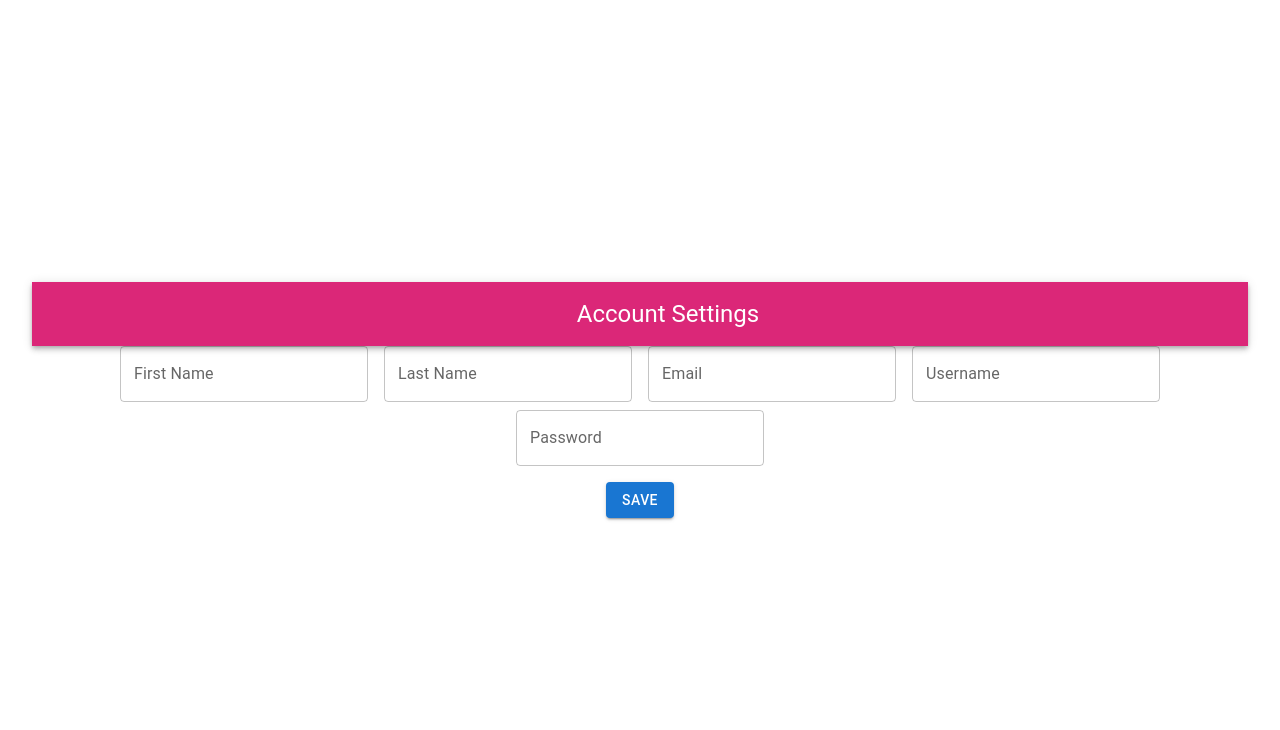
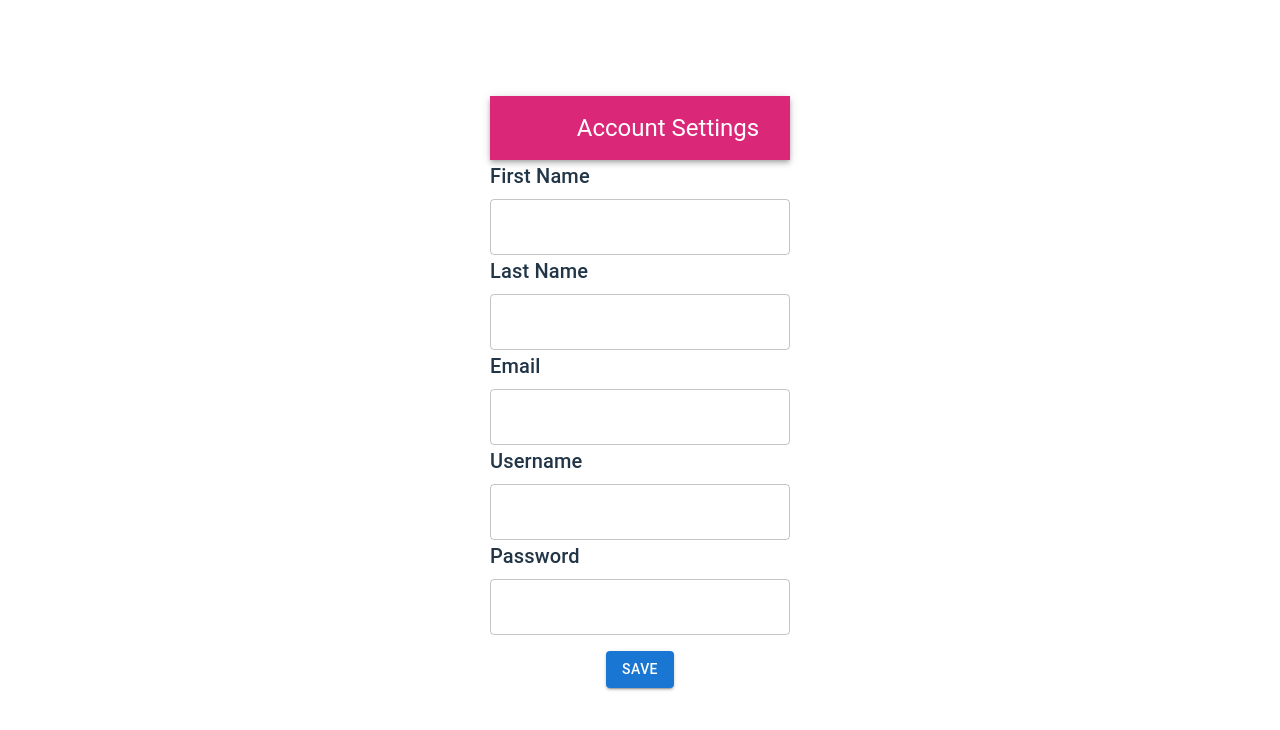
Before and after one commit to Cardoso0528/SoftwareGroup8, a React (Vite) app in the folder app/client/: page /account-settings in a window 1280 px wide. Shown: the top 730 px of the page. Built offline with nearby package versions, Linux system fonts and the light colour scheme; some icons are missing.

Commit message:
buttons for dashboard, updated account settings

```diff
--- a/app/client/src/pages/AccountSetting.tsx
+++ b/app/client/src/pages/AccountSetting.tsx
@@ -1,57 +1,57 @@
-import Grid from '@mui/material/Grid'
-import Box from '@mui/material/Box'
-import TextField from '@mui/material/TextField'
+import Box from '@mui/material/Box';
+import TextField from '@mui/material/TextField';
 import NavBar from '../components/TopNavBar';
-//import Typography from '@mui/material/Typography'
-import Button from '@mui/material/Button'
+import Typography from '@mui/material/Typography';
+import Button from '@mui/material/Button';
+
+const userType: string = "client";
 
 export default function AccountSetting() {
   return (
     <Box>
       <NavBar
         navText="Account Settings"
-        drawerOptions={[
-          {label: "Dashboard", path: "/"},
-        ]}
+        drawerOptions={[(userType === "client") ? { label: "Account Settings", path: "/client-dashboard" } : { label: "Account Settings", path: "/hairstylist-dashboard" }]}
       />
-      <Grid container rowSpacing={2} columnSpacing={2} justifyContent={"center"}>
-        <Grid container rowSpacing={1} justifyContent={"center"}>
-          <Grid>
-            <TextField
-              label="First Name"
-            />
-          </Grid>
-          <Grid>
-            <TextField
-              label="Last Name"
-            />
-          </Grid>
-          <Grid>
-            <TextField
-              label="Email"
-            />
-          </Grid>
-          <Grid>
-            <TextField
-              label="Username"
-            />
-          </Grid>
-          <Grid>
-            <TextField
-              label="Password"
-              type="password"
-              autoComplete="current-password"
-            />
-          </Grid>
-        </Grid>
-        <Grid>
-          <Grid>
+      <Box display="flex" flexDirection="column" sx={{ xs: 12 }} >
+        <form>
+          <Typography variant="h6" align="left" gutterBottom>
+            First Name
+          </Typography>
+          <TextField fullWidth variant="outlined"
+          sx={{ flex: "1 1 auto", minWidth: "300px", maxWidth: "100vh"}}/>
+          <Typography variant="h6" align="left" gutterBottom>
+            Last Name
+          </Typography>
+          <TextField fullWidth variant="outlined"
+          sx={{ flex: "1 1 auto", minWidth: "300px", maxWidth: "100vh" }}/>
+          <Typography variant="h6" align="left" gutterBottom>
+            Email
+          </Typography>
+          <TextField fullWidth variant="outlined"
+          sx={{ flex: "1 1 auto", minWidth: "300px", maxWidth: "100vh" }}/>
+          <Typography variant="h6" align="left" gutterBottom>
+            Username
+          </Typography>
+          <TextField fullWidth variant="outlined"
+          sx={{ flex: "1 1 auto", minWidth: "300px", maxWidth: "100vh" }}/>
+          <Typography variant="h6" align="left" gutterBottom>
+            Password
+          </Typography>
+          <TextField
+            fullWidth
+            type="password"
+            autoComplete="current-password"
+            variant="outlined"
+            sx={{ flex: "1 1 auto", minWidth: "300px", maxWidth: "1280px" }}
+          />
+          <Box m={2}>
             <Button variant="contained">
               Save
             </Button>
-          </Grid>
-        </Grid>
-      </Grid>
+          </Box>
+        </form>
+        </Box>
     </Box>
   );
 }
--- a/app/client/src/pages/ClientDashboard.tsx
+++ b/app/client/src/pages/ClientDashboard.tsx
@@ -4,7 +4,9 @@ import Card from '@mui/material/Card'
 import Calendar from '../components/Calendar'
 import NavBar from '../components/TopNavBar';
 import CardContent from '@mui/material/CardContent'
+import CardActions from '@mui/material/CardActions'
 import Typography from '@mui/material/Typography'
+import Button from '@mui/material/Button'
 import dayjs from 'dayjs'
 
 interface Appointment {
@@ -57,13 +59,17 @@ export default function ClientDashboard() {
         <Box flex={1}>
           <Grid container spacing={3}>
             {appointments.map((appointment, index) => (
-              <Grid key={index} sx={{xs:12, sm:6, md:4}} >
+              <Grid key={index} sx={{xs: 12, sm: 6, md: 4}} >
                 <Card>
                   <CardContent>
                     <Typography variant="h6">{"Appointment " + (index + 1) + ": " + appointment.service}</Typography>
                     <Typography variant="subtitle1">{dayjs(appointment.time).format("MMMM D")}</Typography>
                     <Typography variant="body2">{dayjs(appointment.time).format("h:mm A")}</Typography>
                   </CardContent>
+                  <CardActions>
+                    <Button variant="contained">Confirm</Button>
+                    <Button variant="contained">Cancel</Button>
+                  </CardActions>
                 </Card>
               </Grid>
             ))}
--- a/app/client/src/pages/HairstylistDashboard.tsx
+++ b/app/client/src/pages/HairstylistDashboard.tsx
@@ -4,7 +4,9 @@ import Card from '@mui/material/Card'
 import Calendar from '../components/Calendar'
 import NavBar from '../components/TopNavBar';
 import CardContent from '@mui/material/CardContent'
+import CardActions from '@mui/material/CardActions'
 import Typography from '@mui/material/Typography'
+import Button from '@mui/material/Button'
 import dayjs from 'dayjs'
 
 
@@ -59,13 +61,16 @@ export default function HairstylistDashboard() {
         <Box flex={1}>
           <Grid container spacing={3}>
             {appointments.map((appointment, index) => (
-              <Grid key={index} sx={{xs:12, sm:6, md:4}} >
+              <Grid key={index} sx={{xs: 12, sm: 6, md: 4}} >
                 <Card>
                   <CardContent>
                     <Typography variant="h6">{"Appointment " + (index + 1) + ": " + appointment.service}</Typography>
                     <Typography variant="subtitle1">{dayjs(appointment.time).format("MMMM D")}</Typography>
                     <Typography variant="body2">{dayjs(appointment.time).format("h:mm A")}</Typography>
                   </CardContent>
+                  <CardActions sx={{justifyContent: "center"}}>
+                    <Button variant="contained">Cancel</Button>
+                  </CardActions>
                 </Card>
               </Grid>
             ))}
--- a/app/client/src/pages/MakeAppointment.tsx
+++ b/app/client/src/pages/MakeAppointment.tsx
@@ -1,3 +1,5 @@
+
+
 export default function MakeAppointment() {
 
 }
```
